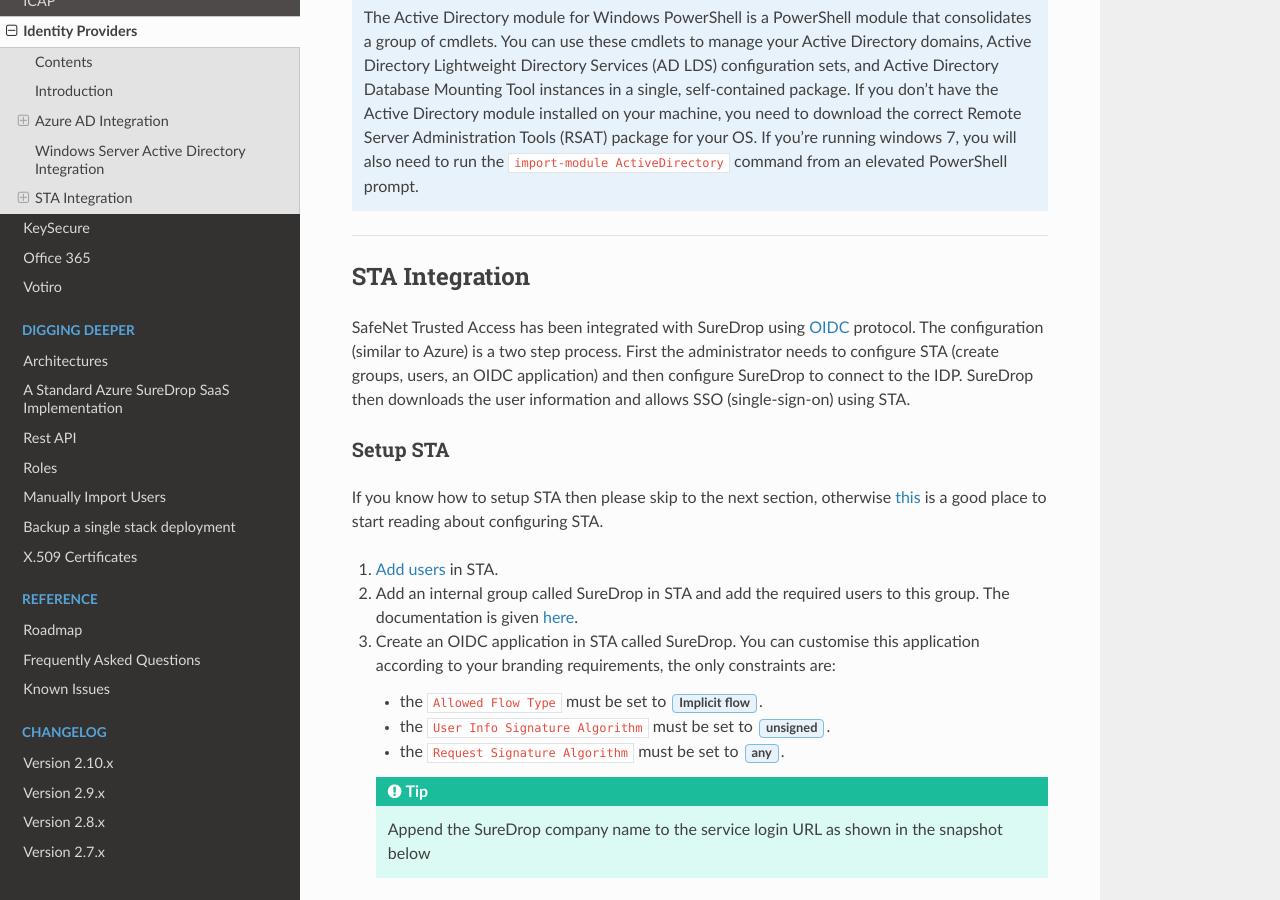
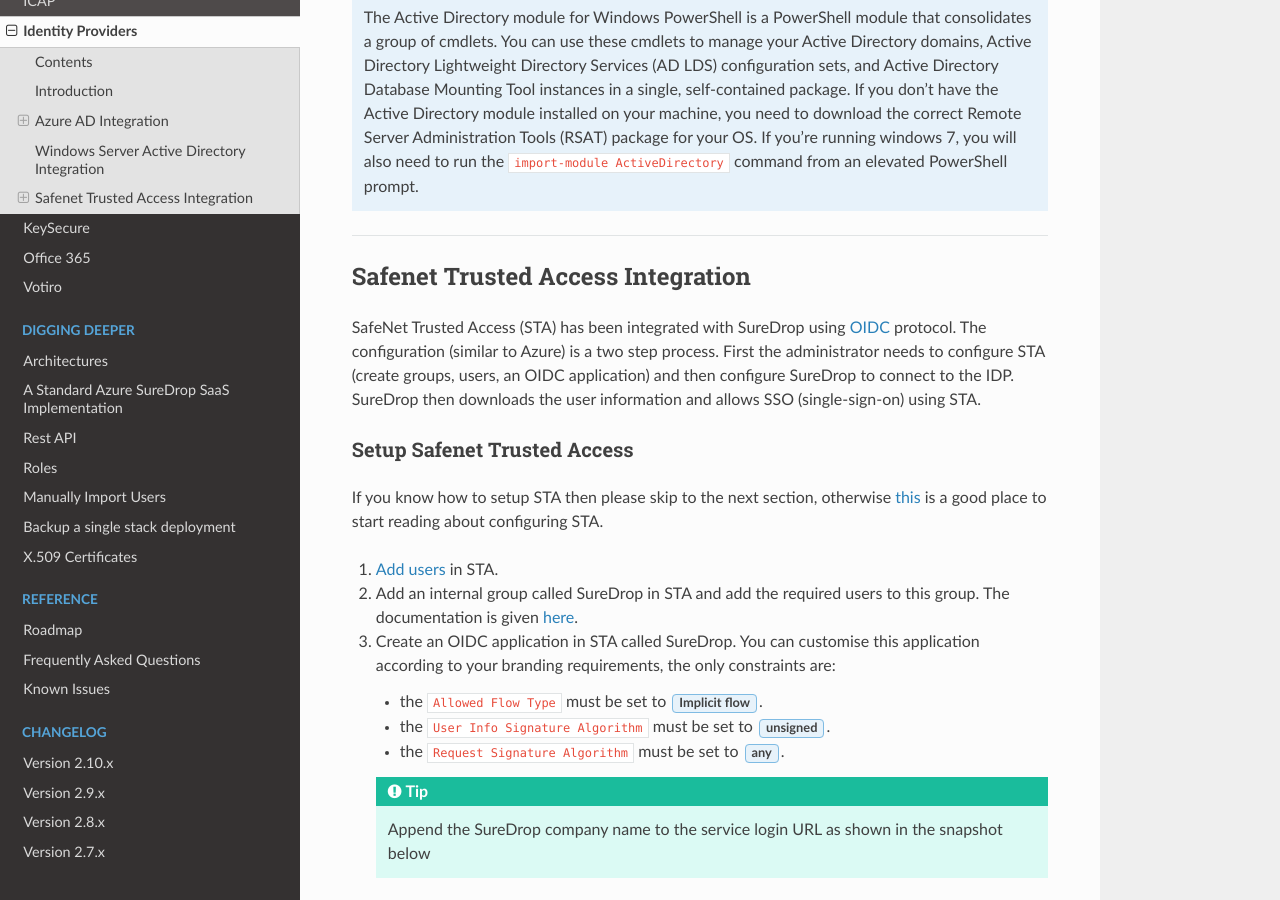
Before and after one commit to Senetas/SureDrop, a Sphinx documentation site: the page built from docs/source/integrations/IDP.rst, in a window 1280 px wide and 900 px high, scrolled down 11861 px. Built offline with Sphinx 7.4.7 and the Read the Docs theme 2.0.0, drawn with Linux system fonts in a browser that asks for light colours; some of the changed text lies outside the part shown.

Commit message:
Expand STA

```diff
--- a/docs/source/integrations/IDP.rst
+++ b/docs/source/integrations/IDP.rst
@@ -10,9 +10,9 @@
     -  `Setup SureDrop for Azure AD <#setup-suredrop-for-azure-ad>`__
 -  `Windows Server Active Directory
    Integration <#windows-server-active-directory-integration>`__
--  `STA Integration <#sta-integration>`__
-    -  `Setup STA <#setup-sta>`__
-    -  `Setup SureDrop for STA <#setup-suredrop-for-sta>`__
+-  `Safenet Trusted Access Integration <#safenet-trusted-access-integration>`__
+    -  `Setup Safenet Trusted Access <#setup-safenet-trusted-access>`__
+    -  `Setup SureDrop for Safenet Trusted Access <#setup-suredrop-for-safenet-trusted-access>`__
 -  `Known issues <#known-issues>`__
 
 Introduction
@@ -306,18 +306,18 @@
 
 .. _sta:
 
-STA Integration
----------------
+Safenet Trusted Access Integration
+----------------------------------
 
-SafeNet Trusted Access has been integrated with SureDrop using
+SafeNet Trusted Access (STA) has been integrated with SureDrop using
 `OIDC <https://openid.net/connect/>`__ protocol. The configuration
 (similar to Azure) is a two step process. First the administrator needs
 to configure STA (create groups, users, an OIDC application) and then
 configure SureDrop to connect to the IDP. SureDrop then downloads the
 user information and allows SSO (single-sign-on) using STA.
 
-Setup STA
-~~~~~~~~~
+Setup Safenet Trusted Access
+~~~~~~~~~~~~~~~~~~~~~~~~~~~~
 
 If you know how to setup STA then please skip to the next section,
 otherwise
@@ -365,8 +365,8 @@
 .. figure:: ../images/2.10.0/STA+Setup.png
    :alt: STA Setup
 
-Setup SureDrop for STA
-~~~~~~~~~~~~~~~~~~~~~~
+Setup SureDrop for Safenet Trusted Access
+~~~~~~~~~~~~~~~~~~~~~~~~~~~~~~~~~~~~~~~~~
 
 To open the STA Integration dialog go to the admin page. If the side-bar
 menu is in normal state (not collapsed) then expand the Identity
```
Also changed, not shown: docs/source/images/2.10.0/STA+Settings.png.
